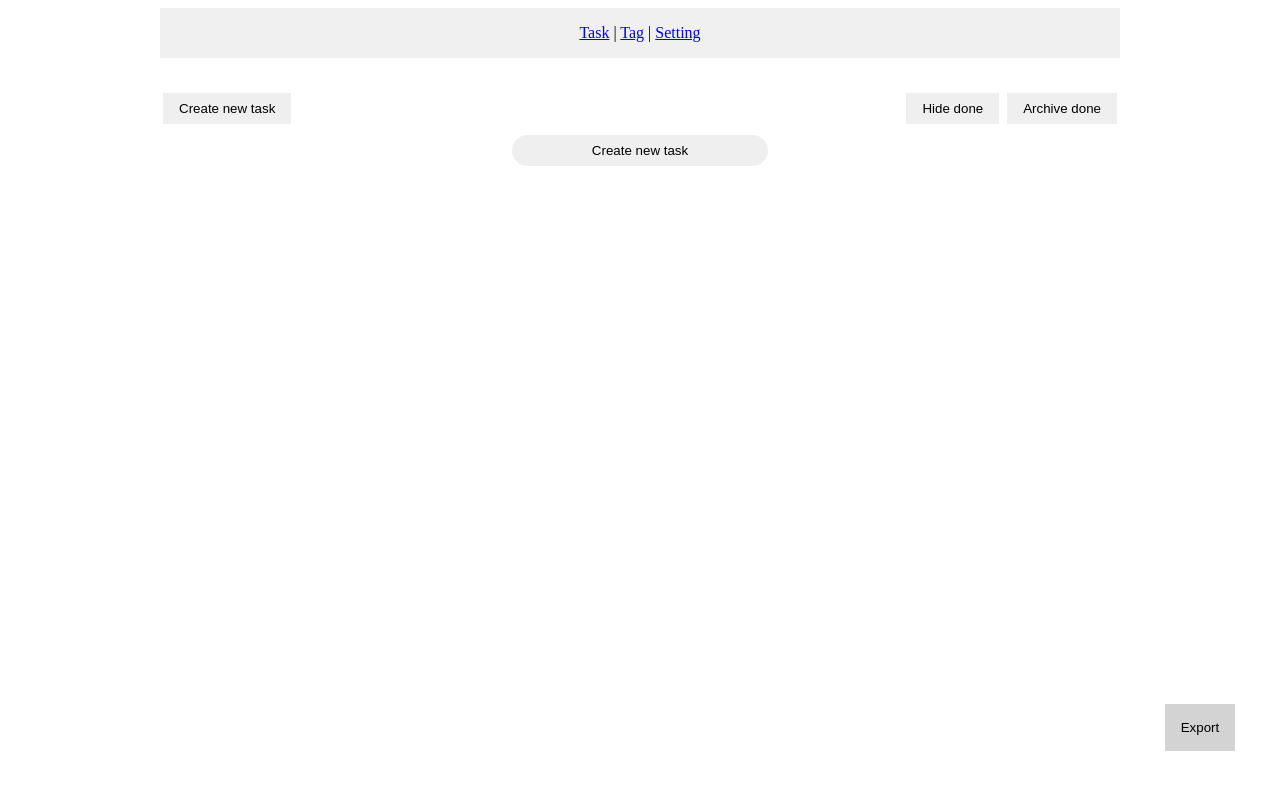
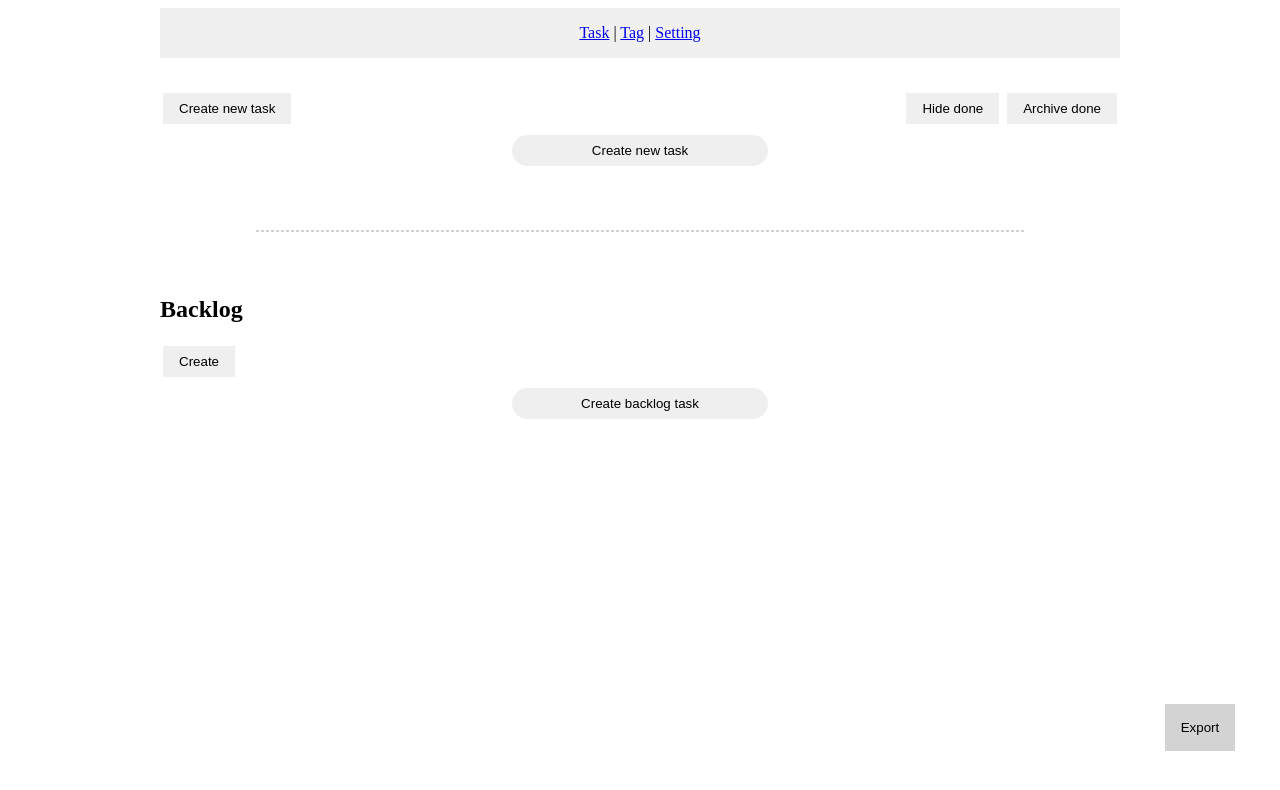
Before and after one commit to nogissh/mytask, a Vue app: page /#/ in a window 1280 px wide. Shown: the top 790 px of the page. Built offline with nearby package versions, Linux system fonts and the light colour scheme.

Commit message:
Backlog Component

```diff
--- a/src/App.vue
+++ b/src/App.vue
@@ -22,6 +22,7 @@ export default {
     this.$store.dispatch('task/readlocalstorage');
     this.$store.dispatch('tag/readlocalstorage');
     this.$store.dispatch('archivetask/read');
+    this.$store.dispatch('backlog/read');
   }
 }
 </script>
--- /dev/null
+++ b/src/components/BacklogContainer.vue
@@ -0,0 +1,139 @@
+<template>
+  <div>
+    <h2>Backlog</h2>
+    <table style="width: 100%;">
+      <tr>
+        <td style="width: 50%;">
+          <button class="borderless" style="padding: 8px 16px;" @click="showTopTaskForm" v-if="form.task.top.visible === false">Create</button>
+        </td>
+        <td style="width: 50%; text-align: right"></td>
+      </tr>
+    </table>
+    <div v-if="form.task.top.visible">
+      <div class="backlog__task">
+        <input type="text" placeholder="Enter your new task..." style="width: 50%; font-size: 16px; padding: 4px;" v-model="form.task.top.name" @keydown.enter="unshift" />
+        <button class="action" style="background-color: lightskyblue; margin-left: 8px;" @click="unshift">Add</button>
+        <button class="action" style="margin-left: 8px;" @click="hideTopTaskForm">Cancel</button>
+      </div>
+    </div>
+    <div>
+      <draggable v-model="list">
+        <div v-for="(task, index) in list" :key="index" class="backlog__task">
+          <div class="backlog__flexparent">
+            <div class="backlog__flex-name" style="height: 100%; vertical-align: middle;">
+              <span style="height: 100%; vertical-align: middle;"  @click.stop="() => {}">
+                {{ task.name }}
+              </span>
+            </div>
+            <div class="backlog__flex-operate" style="text-align: right">
+              <button @click.stop="del(task.id)" class="action delete">Delete</button>
+            </div>
+          </div>
+        </div>
+      </draggable>
+    </div>
+    <div v-if="form.task.bottom.visible">
+      <div class="backlog__task">
+        <input type="text" placeholder="Enter your new task..." style="width: 50%; font-size: 16px; padding: 4px;" id="bottominputform" v-model="form.task.bottom.name" @keydown.enter="push" @keydown.esc="hideBottomTaskForm" />
+        <button class="action" style="background-color: lightskyblue; margin-left: 8px;" @click="push">Add</button>
+        <button class="action" style="margin-left: 8px;" @click="hideBottomTaskForm">Cancel</button>
+      </div>
+    </div>
+    <div style="text-align: center; margin-top: 8px;" v-if="form.task.bottom.visible === false">
+      <button @click="showBottomTaskForm" class="wide round borderless" style="padding: 8px 16px;">Create backlog task</button>
+    </div>
+  </div>
+</template>
+
+<script>
+import draggable from 'vuedraggable'
+
+export default {
+  name: 'BacklogContainer',
+  components: {
+    draggable,
+  },
+  data () {
+    return {
+      form: {
+        task: {
+          top: {
+            visible: false,
+            name: ''
+          },
+          bottom: {
+            visible: false,
+            name: ''
+          }
+        }
+      }
+    }
+  },
+  computed: {
+    list: {
+      get () {
+        return this.$store.getters['backlog/list'];
+      },
+      set (value) {
+        return this.$store.dispatch('backlog/overwrite', value);
+      }
+    }
+  },
+  methods: {
+    showTopTaskForm: function () {
+      this.form.task.top.visible = true;
+    },
+    hideTopTaskForm: function () {
+      this.form.task.top.visible = false;
+    },
+    showBottomTaskForm: function () {
+      this.form.task.bottom.visible = true;
+    },
+    hideBottomTaskForm: function () {
+      this.form.task.bottom.visible = false;
+    },
+    unshift: function (e)
+    {
+      if (e.keyCode == 229) return;
+      if (this.form.task.top.name == '') { return; }
+      this.$store.dispatch('backlog/unshift', { id: Date.now(), name: this.form.task.top.name });
+      this.hideTopTaskForm();
+      this.form.task.top.name = '';
+    },
+    push: function (e)
+    {
+      if (e.keyCode == 229) return;
+      if (this.form.task.bottom.name == '') { return; }
+      this.$store.dispatch('backlog/push', { id: Date.now(), name: this.form.task.bottom.name });
+      this.form.task.bottom.name = '';
+    },
+    del: function (id) {
+      if (! confirm('Deleted task are never restore. [y/N]')) {
+        return;
+      }
+      this.$store.dispatch('backlog/delete', id);
+    },
+  }
+}
+</script>
+
+<style>
+.backlog__task {
+  margin-top: 8px;
+  padding: 8px;
+  border: 1px solid lightgray;
+  border-radius: 4px;
+}
+
+.backlog__flexparent {
+  display: flex;
+  flex-wrap: nowrap;
+  justify-content: space-between;
+}
+.backlog__flex-name {
+  flex-basis: 80%;
+}
+.backlog__flex-operate {
+  flex-basis: 20%;
+}
+</style>
--- a/src/components/FloatingSideMenu.vue
+++ b/src/components/FloatingSideMenu.vue
@@ -13,6 +13,7 @@ export default {
         task: this.$store.getters['task/list'],
         tag: this.$store.getters['tag/list'],
         archivetask: this.$store.getters['archivetask/list'],
+        backlog: this.$store.getters['backlog/list'],
       }
       let blob = new Blob([JSON.stringify(data)], { type: 'application/json' })
       let link = document.createElement('a')
--- a/src/store.js
+++ b/src/store.js
@@ -394,10 +394,72 @@ const archivetask = {
   }
 }
 
+const backlog = {
+  namespaced: true,
+  state: {
+    list: []
+  },
+  getters: {
+    list: function (state) {
+      return state.list;
+    }
+  },
+  mutations: {
+    list: function (state, list) {
+      state.list = list;
+    },
+    push: function (state, task) {
+      state.list.push(task);
+    },
+    unshift: function (state, task) {
+      state.list.unshift(task);
+    },
+    delete: function (state, ids) {
+      if (typeof(ids) == 'number') {
+        ids = [ids];
+      }
+      state.list = state.list.filter(task => ids.indexOf(task.id) == -1);
+    },
+  },
+  actions: {
+    persist ({ getters }) {
+      window.localStorage.setItem('backlog', JSON.stringify(getters.list));
+    },
+    read ({ commit }) {
+      let list = JSON.parse(window.localStorage.getItem('backlog'));
+      if (list == null) {
+        list = [];
+      }
+      commit('list', list);
+    },
+    overwrite ({ commit, dispatch }, list) {
+      commit('list', list);
+      dispatch('persist');
+    },
+    clear ({ commit, dispatch }) {
+      commit('list', []);
+      dispatch('persist');
+    },
+    push ({ commit, dispatch }, task) {
+      commit('push', task);
+      dispatch('persist');
+    },
+    unshift ({ commit, dispatch }, task) {
+      commit('unshift', task);
+      dispatch('persist');
+    },
+    delete ({ commit, dispatch }, id) {
+      commit('delete', id);
+      dispatch('persist');
+    },
+  }
+}
+
 export default new Vuex.Store({
   modules: {
     task,
     tag,
     archivetask,
+    backlog,
   }
 });
--- a/src/views/SettingsView.vue
+++ b/src/views/SettingsView.vue
@@ -128,6 +128,7 @@ export default {
         task: this.$store.getters['task/list'],
         tag: this.$store.getters['tag/list'],
         archivetask: this.$store.getters['archivetask/list'],
+        backlog: this.$store.getters['backlog/list'],
       }
       let blob = new Blob([JSON.stringify(data)], { type: 'application/json' })
       let link = document.createElement('a')
@@ -149,6 +150,7 @@ export default {
         this.$store.dispatch('task/overwrite', data.task);
         this.$store.dispatch('tag/overwrite', data.tag);
         this.$store.dispatch('archivetask/overwrite', data.archivetask);
+        this.$store.dispatch('backlog/overwrite', data.backlog);
         alert('Welcome back!!!');
       };
       reader.readAsText(file);
@@ -163,6 +165,7 @@ export default {
       this.$store.dispatch('task/clearAll');
       this.$store.dispatch('tag/clearAll');
       this.$store.dispatch('archivetask/clear');
+      this.$store.dispatch('backlog/clear');
       alert('All data cleared.')
     }
   }
--- a/src/views/TasksView.vue
+++ b/src/views/TasksView.vue
@@ -45,6 +45,12 @@
     <div style="text-align: center; margin-top: 8px;" v-if="form.task.bottom.visible === false">
       <button @click="showBottomTaskForm" class="wide round borderless" style="padding: 8px 16px;">Create new task</button>
     </div>
+
+    <!-- Backlog -->
+    <hr style="width: 80%; margin: 64px auto; border: 0.5px dashed lightgray" />
+    <div>
+      <backlog-container />
+    </div>
     <floating-bottom-menu v-if="presentationselects.length > 0" />
   </div>
 </template>
@@ -56,6 +62,7 @@ import { createNewTask } from '../utils.js';
 import PresentationTaskList from '@/components/TaskList/Presentation.vue';
 import MasterTaskList from '@/components/TaskList/Master.vue';
 import FloatingBottomMenu from '@/components/FloatingArea/BottomMenu.vue';
+import BacklogContainer from '@/components/BacklogContainer.vue';
 
 export default {
   name: 'TasksView',
@@ -63,6 +70,7 @@ export default {
     MasterTaskList,
     PresentationTaskList,
     FloatingBottomMenu,
+    BacklogContainer,
   },
   data () {
     return {
```
